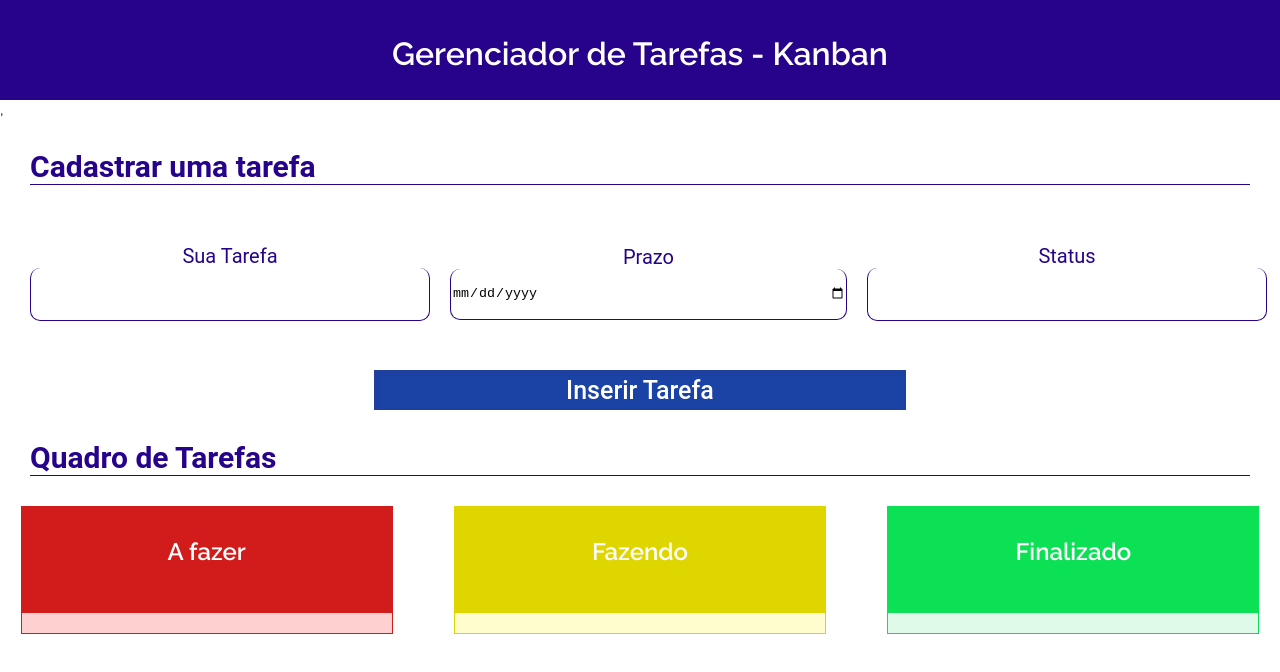
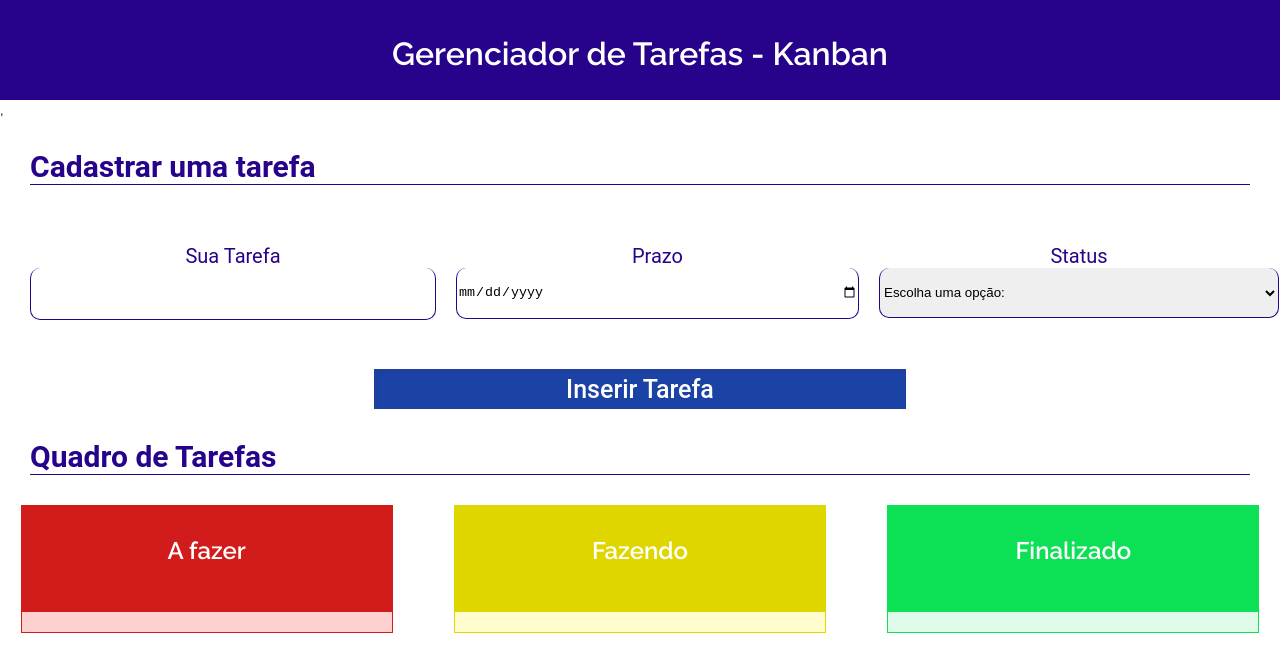
Before and after one commit to GSKUDO/ProjetoAlphaReact, a React app: page / in a window 1280 px wide. Shown: the top 672 px of the page. Built offline with nearby package versions, Linux system fonts and the light colour scheme.

Commit message:
select feito

```diff
--- a/src/Components/Todo.jsx
+++ b/src/Components/Todo.jsx
@@ -29,7 +29,7 @@ function TodoList() {
             data: date,
             status: sstatus
         }
-
+        console.log(sstatus)
         if (cardtarefa.status === "afazer"){
             let allRed = red;
             allRed.push(cardtarefa);
@@ -94,12 +94,13 @@ function TodoList() {
                     <br/>
                 </div>
                 <div className='input-each'>
-                    <label htmlFor="status">Status</label>
-                    <input
-                        name='status'
-                        value={newStatus}
-                        onInput={(event)=> setNewStatus(event.target.value)}/>
-                    <br/>
+                    <label htmlFor="statusSelect">Status</label>
+                        <select name="statusSelect" value={newStatus} onChange={(event)=> setNewStatus(event.target.value)}>
+                            <option value="">Escolha uma opção: </option>
+                            <option value="afazer">A fazer</option>
+                            <option value="fazendo">Fazendo</option>
+                            <option value="finalizado">Finalizado</option>
+                        </select>
                 </div>
             </section>
             <button type="submit" onClick={() => AddTask(newTask, newDate, newStatus)}>Inserir Tarefa</button>
--- a/src/index.css
+++ b/src/index.css
@@ -12,13 +12,15 @@ body {
   flex-direction: column;
 }
 
-input{
+input, select{
+  margin-top: 0;
+  padding-top:0;
   border-width: 0px 1px 1px 1px;
   border-style: solid;
   border-color: #26038A;
   border-radius: 10px;
   height: 50px;
-  width: 394px;
+  width: 400px;
   left: 64px;
   top: 200px;
 }
@@ -43,8 +45,6 @@ input{
 .input-each{
   display: flex;
   flex-direction: column;
-  justify-content: center;
-  justify-items: center;
   text-align: center;
 }
 
```
